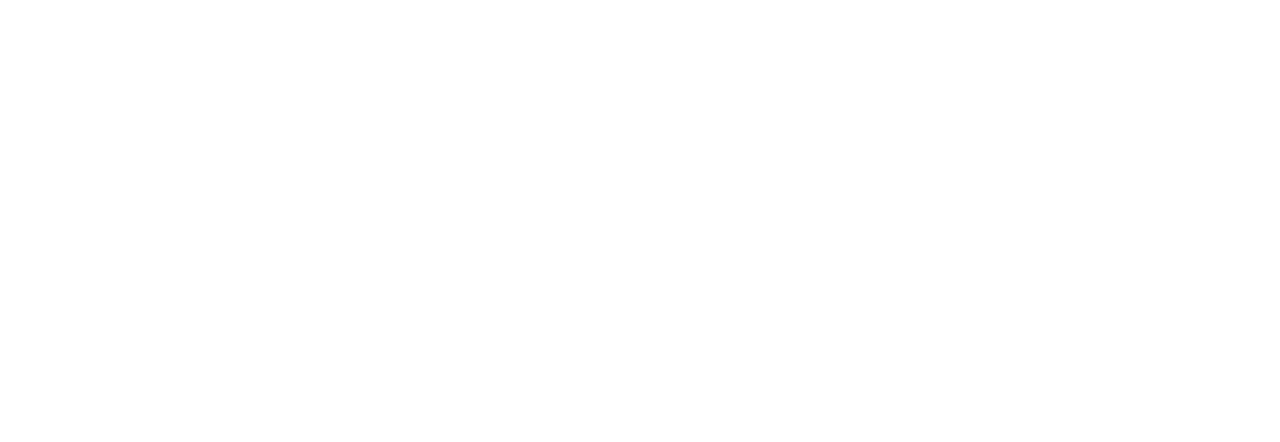
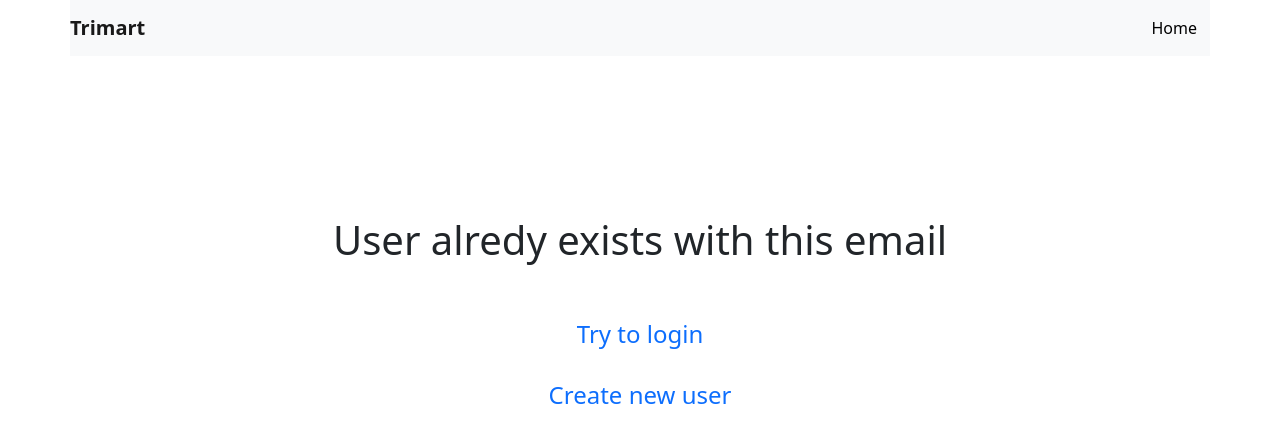
Before and after one commit to Talha-Jubaer-Prantor/trimartf, a React (Create React App) app: page /existinguser in a window 1280 px wide. Before the commit this address had no page. Shown: the top 442 px of the page. Built offline with nearby package versions, Linux system fonts and the light colour scheme.

Commit message:
fixing bug

```diff
--- a/src/App.js
+++ b/src/App.js
@@ -13,6 +13,7 @@
 import AdminControlPage from './components/AdminControlPage/AdminControlPage';
 import About from './components/About/About';
 import ProductDet from './components/ProductDet/ProductDet';
+import UserExists from './components/SignUp/UserExists';
 
 function App() {
   return (
@@ -31,6 +32,8 @@
         <Route path='/controlerpage/home' element={<AdminHome></AdminHome>}></Route>
         <Route path='/controlerpage/order' element={<AdminOrder></AdminOrder>}></Route>
         <Route path='/controlerpage/post' element={<AdminPost></AdminPost>}></Route>
+        <Route path='/existinguser' element={<UserExists></UserExists>}></Route>
+
       </Routes>
 
     </div>
--- a/src/components/AdminHome/AdminHome.js
+++ b/src/components/AdminHome/AdminHome.js
@@ -51,7 +51,6 @@
       <div className="home-sec">
         <div>
           <p style={{ writingMode: " vertical-rl" }}>
-            {" "}
             ======================= HOME =======================
           </p>
         </div>
--- a/src/components/AdminOrder/AdminOrder.js
+++ b/src/components/AdminOrder/AdminOrder.js
@@ -19,7 +19,8 @@
   const handleDelete = (props) => {
     console.log(props);
     fetch(
-      `https://trimartb-talha-jubaer-prantor.vercel.app/deleteconfirmorder/${props._id}`,
+      `https://trimartb-talha-jubaer-prantor.vercel.app/
+deleteconfirmorder/${props._id}`,
       {
         method: "delete",
       }
--- a/src/components/Orders/Orders.js
+++ b/src/components/Orders/Orders.js
@@ -31,16 +31,17 @@
 
   // Fetching from backend to cart
   const [cart, setCart] = useState([]);
-  const [isLoading,setIsLoading]=useState(true)
+  const [isLoading, setIsLoading] = useState(true);
   const user = JSON.parse(localStorage.getItem("loggedData"));
   useEffect(() => {
     fetch(
-      `https://trimartb-talha-jubaer-prantor.vercel.app/mycart/${user.email}`
+      `https://trimartb-talha-jubaer-prantor.vercel.app/
+mycart/${user.email}`
     )
       .then((res) => res.json())
       .then((data) => {
-        setCart(data)
-        setIsLoading(false)
+        setCart(data);
+        setIsLoading(false);
       });
   }, []);
   // console.log(cart)
@@ -48,7 +49,8 @@
   const handleRemoveProduct = (product) => {
     console.log(product._id);
     fetch(
-      `https://trimartb-talha-jubaer-prantor.vercel.app/deletecart/${product._id}`,
+      `https://trimartb-talha-jubaer-prantor.vercel.app/
+deletecart/${product._id}`,
       {
         method: "DELETE",
       }
@@ -66,11 +68,17 @@
     <div className="shop-container">
       <AnotherMenu></AnotherMenu>
 
-
-    {
-      isLoading ?
-      <div style={{ textAlign: "center", paddingTop: "25vh" , paddingBottom:"25vh"}}><h1>Loading Resources...</h1></div>
-      :
+      {isLoading ? (
+        <div
+          style={{
+            textAlign: "center",
+            paddingTop: "25vh",
+            paddingBottom: "25vh",
+          }}
+        >
+          <h1>Loading Resources...</h1>
+        </div>
+      ) : (
         <div className="review-items-container">
           {cart.map((product) => (
             <ReviewItem
@@ -80,7 +88,7 @@
             ></ReviewItem>
           ))}
         </div>
-    }
+      )}
 
       <div className="cart-container">
         <Cart cart={cart}>
--- a/src/components/SignUp/SignUp.js
+++ b/src/components/SignUp/SignUp.js
@@ -31,11 +31,23 @@
     })
       .then((res) => res.json())
       .then((data) => {
-        if (data) {
-          console.log(data);
+        if (data === true) {
+          console.log("User alredy exists");
+          window.location.replace("/existinguser");
+        } else {
+          console.log("new user created");
           window.location.replace("/login");
         }
       });
+    // .then((data) => {
+    //   if (data) {
+    //     console.log("data");
+    //     // window.location.replace("/login");
+    //   }else{
+    //     console.log("false")
+    //   }
+    // }
+    // );
   };
 
   return (
--- /dev/null
+++ b/src/components/SignUp/UserExists.css
@@ -0,0 +1,4 @@
+.existingUser{
+    text-align: center;
+    padding-top: 20vh;
+}
--- /dev/null
+++ b/src/components/SignUp/UserExists.js
@@ -0,0 +1,26 @@
+import React from "react";
+import { Link } from "react-router-dom";
+import AnotherMenu from "../AnotherMenu/AnotherMenu";
+import "./UserExists.css";
+
+const UserExists = () => {
+  return (
+    <div>
+        <AnotherMenu/>
+      <div className="existingUser">
+        <h1>User alredy exists with this email</h1>
+        <br />
+        <br />
+        <Link style={{ textDecoration: "none" }} to="/login">
+          <h4>Try to login</h4>
+        </Link>
+        <br />
+        <Link style={{ textDecoration: "none" }} to="/signup">
+          <h4>Create new user</h4>
+        </Link>
+      </div>
+    </div>
+  );
+};
+
+export default UserExists;
```
Also changed, not shown: src/components/Menu/Menu.js (+7 -6 lines). Lines whose indentation alone changed are shown as unchanged.
